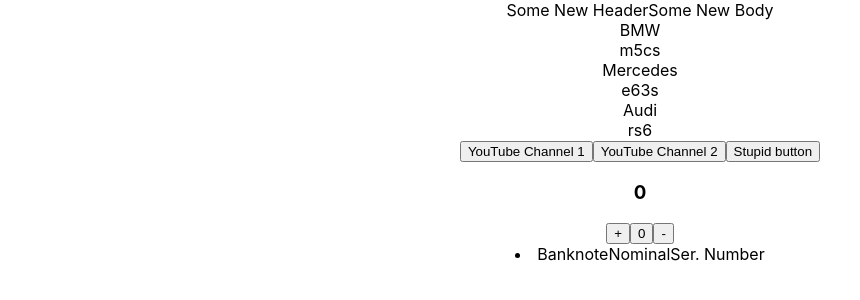
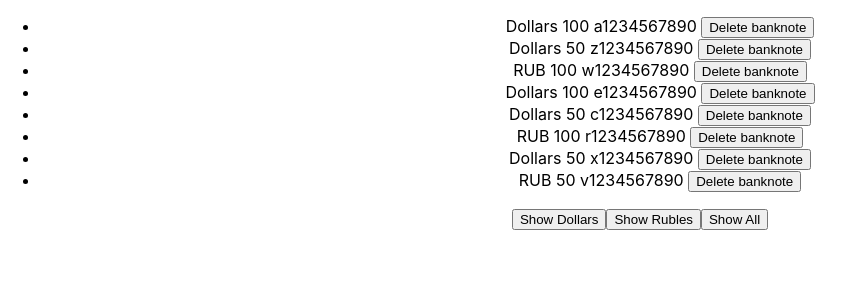
Before and after one commit to NikBabukhin/DZMonday1, a React (Create React App) app: page / in a window 1280 px wide. Shown: the top 300 px of the page, without its empty margins (0-860 px from the left). Built offline with nearby package versions, Linux system fonts and the light colour scheme.

Commit message:
Do some micro-tasks

```diff
--- a/src/App.tsx
+++ b/src/App.tsx
@@ -8,61 +8,50 @@
 
 function App() {
     const [money, setMoney] = useState([
-        { banknots: 'Dollars', value: 100, number: ' a1234567890' },
-        { banknots: 'Dollars', value: 50, number: ' z1234567890' },
-        { banknots: 'RUBLS', value: 100, number: ' w1234567890' },
-        { banknots: 'Dollars', value: 100, number: ' e1234567890' },
-        { banknots: 'Dollars', value: 50, number: ' c1234567890' },
-        { banknots: 'RUBLS', value: 100, number: ' r1234567890' },
-        { banknots: 'Dollars', value: 50, number: ' x1234567890' },
-        { banknots: 'RUBLS', value: 50, number: ' v1234567890' },
+        {banknotes: 'Dollars', value: 100, number: ' a1234567890'},
+        {banknotes: 'Dollars', value: 50, number: ' z1234567890'},
+        {banknotes: 'RUB', value: 100, number: ' w1234567890'},
+        {banknotes: 'Dollars', value: 100, number: ' e1234567890'},
+        {banknotes: 'Dollars', value: 50, number: ' c1234567890'},
+        {banknotes: 'RUB', value: 100, number: ' r1234567890'},
+        {banknotes: 'Dollars', value: 50, number: ' x1234567890'},
+        {banknotes: 'RUB', value: 50, number: ' v1234567890'},
     ])
 
-    const topCars = [
-        {manufacturer: 'BMW', model: 'm5cs'},
-        {manufacturer: 'Mercedes', model: 'e63s'},
-        {manufacturer: 'Audi', model: 'rs6'}
-    ];
-
-    const Button1Foo = (subscriber: string, age: number, address: string) => {
-        console.log(`Hi ${subscriber}, i'm ${age} y.o, my address is ${address}`)
+    type moneyTypes = {
+        banknotes: string
+        value: number
+        number: string
     }
 
-    const Button2Foo = (name: string) => {
-        console.log(`Hi ${name}`)
+    const [filter, setFilter] = useState('all')
+    let currentMoney = money
+
+    const deleteBanknote = (idElement: string) => {
+        let filteredMoney = currentMoney.filter((el: moneyTypes) => el.number !== idElement)
+        setMoney(filteredMoney);
     }
 
-    const Button3Foo = () => {
-        console.log("i'm stupid button")
+    const setFilterMoney = (valueFilter: string) => {
+        setFilter(valueFilter);
+        if (filter === 'RUB') {
+            currentMoney = money.filter((el: moneyTypes) => el.banknotes === 'RUB')
+            console.log(filter, valueFilter)
+        } else if (filter === 'Dollars') {
+            currentMoney = money.filter((el: moneyTypes) => el.banknotes === 'Dollars')
+            console.log(filter, valueFilter)
+        } else {
+            currentMoney = money;
+            console.log(filter, valueFilter)
+        }
+        setMoney(currentMoney)
     }
 
-    let [counter, setCounter] = useState(0);
-
-    const changeCounter = (id: number) => {
-        if (id === 1) {
-            setCounter(++counter)
-        } else if (id === 2) {
-            setCounter(counter = 0)
-        } else {
-            setCounter(--counter)
-        }
-    }
-
-
+    console.log(money, currentMoney);
     return (
-        <div className="App">
-            <Header titleHeader={'New Header'}/>
-            <Body titleBody={'New Body'}/>
-            <NewComponent contentComponent={topCars}/>
-            <Button name={'YouTube Channel 1'} callback={() => Button1Foo('Vasya', 24, 'Moscow, New Arbat st.')}/>
-            <Button name={'YouTube Channel 2'} callback={() => Button2Foo('Petya')}/>
-            <Button name={'Stupid button'} callback={Button3Foo}/>
-            <h3>{counter}</h3>
-            <button id={'1'} onClick={() => changeCounter(1)}>+</button>
-            <button id={'2'} onClick={() => changeCounter(2)}>0</button>
-            <button id={'3'} onClick={() => changeCounter(3)}>-</button>
-            <Banknotes/>
-        </div>
+        <div className="App"><Banknotes dataBanknotes={currentMoney}
+                                        callbackFuncDelete={deleteBanknote}
+                                        callbackFuncSortAll={setFilterMoney}/></div>
     );
 }
 
--- a/src/components/Banknotes.tsx
+++ b/src/components/Banknotes.tsx
@@ -1,11 +1,46 @@
-export const Banknotes = () => {
+import {useState} from "react";
+
+type BanknotesPropsType = {
+    banknotes: string,
+    value: number,
+    number: string,
+}
+type BanknotesPropsTypeAll = {
+    dataBanknotes: Array<BanknotesPropsType>
+    callbackFuncDelete: (el: string) => void
+    callbackFuncSortAll: (el: string) => void
+}
+
+
+export const Banknotes = (props: BanknotesPropsTypeAll) => {
+
+    const onClickHandlerDelete = (idElement: string) => {
+        props.callbackFuncDelete(idElement);
+    }
+    const onClickHandlerSort = (el:string) => {
+        props.callbackFuncSortAll(el)
+        console.log(props.dataBanknotes, el);
+    }
+
     return (
         <div>
-            <li>
-                <span>Banknote</span>
-                <span>Nominal</span>
-                <span>Ser. Number</span>
-            </li>
+            <ul>
+                {props.dataBanknotes.map((el, index: number) => {
+                    return (
+                        <li key={index}>
+                            <span>{el.banknotes} </span>
+                            <span>{el.value} </span>
+                            <span>{el.number} </span>
+                            <button onClick={() => onClickHandlerDelete(el.number)}>Delete banknote</button>
+                        </li>
+                    )
+                })}
+            </ul>
+            <div>
+                <button onClick={()=>onClickHandlerSort('Dollars')}>Show Dollars</button>
+                <button onClick={()=>onClickHandlerSort('RUB')}>Show Rubles</button>
+                <button onClick={()=>onClickHandlerSort('all')}>Show All</button>
+            </div>
         </div>
     )
 }
```
